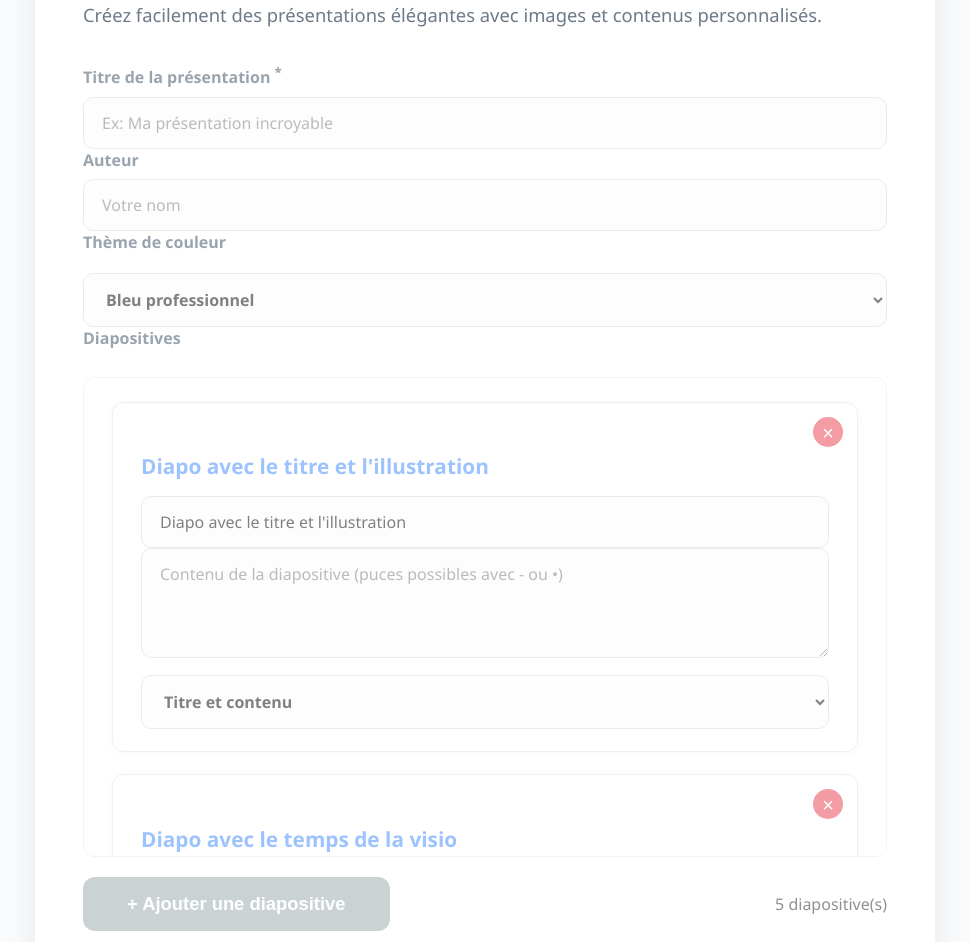
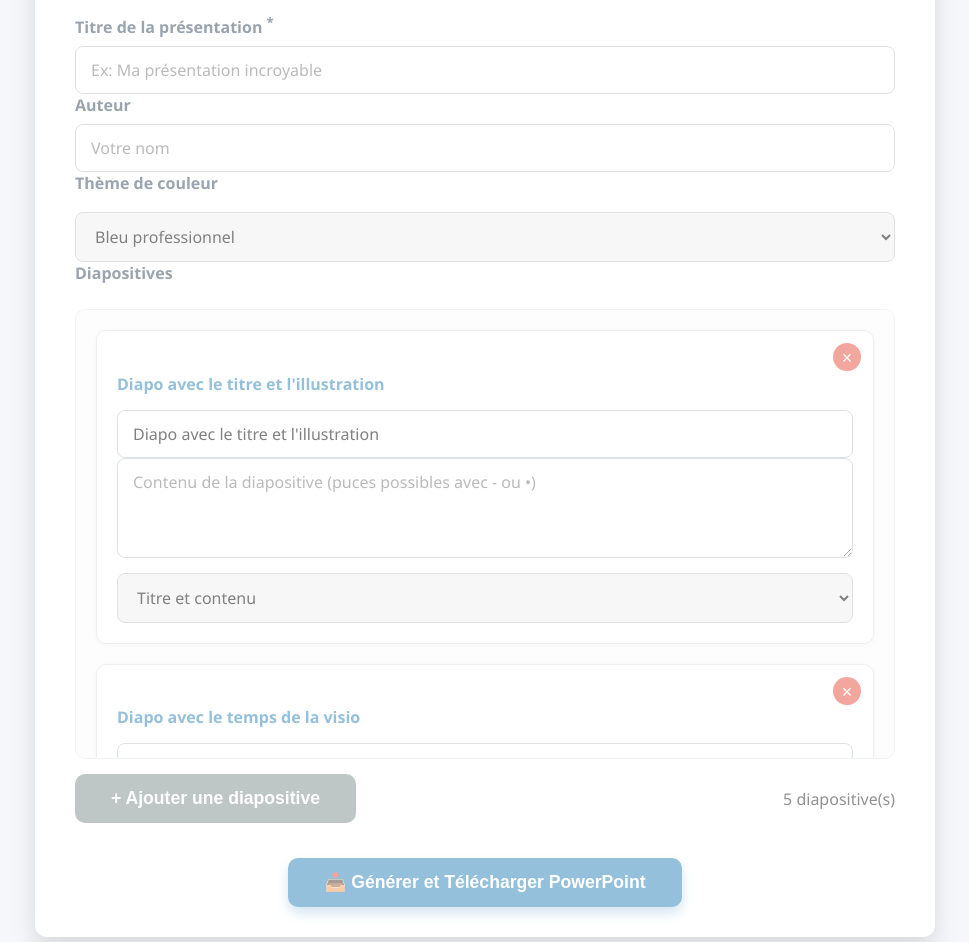
Before and after one commit to silverteacher/diaporamas, a plain HTML site: page index.html in a window 1280 px wide. Shown: the part 183-1125 px from the top of the page, without its empty margins (155-1124 px from the left). Drawn offline with Linux system fonts and the light colour scheme.

Commit message:
Update index.html

```diff
--- a/index.html
+++ b/index.html
@@ -3,7 +3,7 @@
 <head>
 <meta charset="UTF-8" />
 <meta name="viewport" content="width=device-width, initial-scale=1" />
-<title>Générateur PowerPoint Moderne et Sobre</title>
+<title>Générateur PowerPoint Moderne</title>
 <script src="https://cdn.jsdelivr.net/gh/gitbrent/pptxgenjs/dist/pptxgen.bundle.js"></script>
 <style>
   /* Reset & base */
@@ -13,149 +13,138 @@
   body {
     margin: 0; padding: 0;
     font-family: 'Segoe UI', Tahoma, Geneva, Verdana, sans-serif;
-    background: #f9fafb;
+    background: #f5f7fa;
     color: #222;
     min-height: 100vh;
     display: flex;
     justify-content: center;
-    padding: 40px 20px;
+    align-items: flex-start;
+    padding: 30px 15px;
   }
   .container {
-    background: #fff;
+    background: white;
     max-width: 900px;
     width: 100%;
-    border-radius: 14px;
-    box-shadow: 0 14px 30px rgba(0,0,0,0.07);
-    padding: 36px 48px;
+    border-radius: 12px;
+    box-shadow: 0 12px 24px rgba(0,0,0,0.12);
+    padding: 30px 40px;
   }
   h1 {
-    font-weight: 700;
-    font-size: 2.8rem;
+    font-weight: 600;
     color: #2c3e50;
-    margin-bottom: 8px;
+    margin-bottom: 5px;
   }
   p.subtitle {
-    color: #6c7a89;
-    font-size: 1.15rem;
-    margin-bottom: 36px;
+    color: #7f8c8d;
+    margin-bottom: 30px;
+    font-size: 1.1rem;
   }
   label {
     display: block;
     font-weight: 600;
     margin-bottom: 8px;
     color: #34495e;
-    font-size: 1rem;
   }
   input[type="text"], select, textarea {
     width: 100%;
-    padding: 14px 18px;
-    border: 1.5px solid #d1d8de;
-    border-radius: 10px;
+    padding: 12px 15px;
+    border: 1.8px solid #bdc3c7;
+    border-radius: 8px;
     font-size: 1rem;
+    transition: border-color 0.3s ease;
     font-family: inherit;
-    transition: border-color 0.3s ease, box-shadow 0.3s ease;
-    background: #fafbfc;
+    resize: vertical;
   }
   input[type="text"]:focus, select:focus, textarea:focus {
-    border-color: #3a86ff;
+    border-color: #2980b9;
     outline: none;
-    box-shadow: 0 0 10px rgba(58, 134, 255, 0.3);
-    background: #fff;
+    box-shadow: 0 0 8px rgba(41, 128, 185, 0.3);
   }
   textarea {
-    min-height: 110px;
-    resize: vertical;
+    min-height: 100px;
   }
   .slides-container {
-    margin-top: 28px;
-    border: 1.8px solid #e1e8ed;
-    border-radius: 12px;
-    padding: 24px 28px;
-    background: #fefefe;
-    max-height: 480px;
+    margin-top: 25px;
+    border: 1px solid #dfe6e9;
+    border-radius: 10px;
+    padding: 20px;
+    background: #fafafa;
+    max-height: 450px;
     overflow-y: auto;
   }
   .slide-item {
-    background: #fff;
-    border: 1px solid #d8dee6;
-    border-radius: 12px;
-    padding: 22px 28px;
-    margin-bottom: 22px;
+    background: white;
+    border: 1px solid #dcdde1;
+    border-radius: 10px;
+    padding: 20px;
+    margin-bottom: 20px;
     position: relative;
-    box-shadow: 0 2px 8px rgba(0,0,0,0.04);
-    transition: box-shadow 0.3s ease;
-  }
-  .slide-item:hover {
-    box-shadow: 0 4px 16px rgba(0,0,0,0.08);
+    box-shadow: 0 1px 4px rgba(0,0,0,0.05);
   }
   .slide-item h4 {
-    margin-bottom: 16px;
-    color: #3a86ff;
-    font-weight: 700;
-    font-size: 1.3rem;
+    margin-bottom: 15px;
+    color: #2980b9;
+    font-weight: 600;
   }
   .remove-slide {
     position: absolute;
-    top: 14px;
-    right: 14px;
-    background: #e63946;
+    top: 12px;
+    right: 12px;
+    background: #e74c3c;
     border: none;
     color: white;
-    width: 30px;
-    height: 30px;
+    width: 28px;
+    height: 28px;
     border-radius: 50%;
-    font-size: 20px;
+    font-size: 18px;
     cursor: pointer;
-    line-height: 30px;
+    line-height: 28px;
     text-align: center;
     transition: background-color 0.3s ease;
   }
   .remove-slide:hover {
-    background: #b8323a;
+    background: #c0392b;
   }
   select {
-    margin-top: 12px;
-    font-weight: 600;
+    margin-top: 10px;
   }
   .image-upload {
-    margin-top: 14px;
+    margin-top: 12px;
     display: flex;
     align-items: center;
-    gap: 14px;
+    gap: 12px;
   }
   .image-upload label {
-    background: #3a86ff;
+    background: #2980b9;
     color: white;
-    padding: 9px 22px;
-    border-radius: 12px;
+    padding: 8px 18px;
+    border-radius: 8px;
     cursor: pointer;
-    font-weight: 700;
-    font-size: 0.95rem;
+    font-weight: 600;
+    font-size: 0.9rem;
     user-select: none;
     transition: background-color 0.3s ease;
   }
   .image-upload label:hover {
-    background: #2c6fd6;
+    background: #1c5980;
   }
   .image-upload input[type="file"] {
     display: none;
   }
   .image-preview {
-    max-width: 140px;
-    max-height: 90px;
-    border-radius: 8px;
-    border: 1.5px solid #cbd6e2;
+    max-width: 120px;
+    max-height: 80px;
+    border-radius: 6px;
+    border: 1px solid #ccc;
     object-fit: contain;
     display: none;
-    box-shadow: 0 2px 6px rgba(0,0,0,0.1);
   }
   .image-info {
     font-size: 0.85rem;
-    color: #7a8a99;
-    font-style: italic;
+    color: #7f8c8d;
   }
   .controls {
-    margin-top: 20px;
+    margin-top: 15px;
     display: flex;
     justify-content: space-between;
     align-items: center;
@@ -163,44 +152,44 @@
   button.btn {
     cursor: pointer;
     border: none;
-    border-radius: 12px;
+    border-radius: 10px;
     font-weight: 700;
-    font-size: 1.15rem;
-    padding: 16px 44px;
+    font-size: 1.1rem;
+    padding: 14px 36px;
     transition: background-color 0.3s ease, box-shadow 0.3s ease;
   }
   button.btn-primary {
-    background-color: #3a86ff;
+    background-color: #2980b9;
     color: white;
-    box-shadow: 0 8px 18px rgba(58, 134, 255, 0.4);
+    box-shadow: 0 6px 12px rgba(41, 128, 185, 0.4);
   }
   button.btn-primary:hover {
-    background-color: #2c6fd6;
-    box-shadow: 0 10px 22px rgba(44, 111, 214, 0.6);
+    background-color: #1c5980;
+    box-shadow: 0 8px 16px rgba(28, 89, 128, 0.6);
   }
   button.btn-secondary {
-    background-color: #95a5a6;
+    background-color: #7f8c8d;
     color: white;
   }
   button.btn-secondary:hover {
-    background-color: #7f8c8d;
+    background-color: #636e72;
   }
   .loading {
-    margin-top: 24px;
+    margin-top: 20px;
     display: none;
     align-items: center;
-    gap: 12px;
-    color: #3a86ff;
-    font-weight: 700;
+    gap: 10px;
+    color: #2980b9;
+    font-weight: 600;
   }
   .loading.active {
     display: flex;
   }
   .spinner {
-    width: 24px;
-    height: 24px;
-    border: 3.5px solid #dce6f0;
-    border-top-color: #3a86ff;
+    width: 22px;
+    height: 22px;
+    border: 3px solid #dfe6e9;
+    border-top-color: #2980b9;
     border-radius: 50%;
     animation: spin 1s linear infinite;
   }
@@ -208,16 +197,15 @@
     to { transform: rotate(360deg); }
   }
   .success-message {
-    margin-top: 24px;
-    background-color: #d4f7dc;
-    border: 1.8px solid #27ae60;
+    margin-top: 20px;
+    background-color: #dff9d6;
+    border: 1.5px solid #27ae60;
     color: #27ae60;
     font-weight: 700;
-    padding: 16px 22px;
-    border-radius: 12px;
+    padding: 15px 20px;
+    border-radius: 10px;
     display: none;
     text-align: center;
-    font-size: 1.1rem;
   }
   .success-message.active {
     display: block;
@@ -225,11 +213,11 @@
 </style>
 </head>
 <body>
-  <main class="container" role="main" aria-label="Générateur de présentation PowerPoint moderne">
+  <div class="container" role="main" aria-label="Générateur de présentation PowerPoint">
     <h1>Générateur PowerPoint</h1>
-    <p class="subtitle">Créez facilement des présentations élégantes avec images et contenus personnalisés.</p>
+    <p class="subtitle">Créez vos présentations personnalisées simplement, avec images et contenus.</p>
 
-    <form id="presentationForm" style="opacity: 0.5;">
+    <form id="presentationForm" aria-describedby="formInstructions" style="opacity: 0.5;">
       <div class="form-group">
         <label for="title">Titre de la présentation <sup aria-label="obligatoire">*</sup></label>
         <input type="text" id="title" name="title" placeholder="Ex: Ma présentation incroyable" required autocomplete="off" />
@@ -260,7 +248,7 @@
         </div>
       </div>
 
-      <div style="text-align:center; margin-top: 40px;">
+      <div style="text-align:center; margin-top: 35px;">
         <button type="submit" class="btn btn-primary" aria-label="Générer et télécharger la présentation PowerPoint">📥 Générer et Télécharger PowerPoint</button>
       </div>
 
@@ -273,7 +261,7 @@
         ✅ Présentation générée avec succès ! Le téléchargement va commencer automatiquement.
       </div>
     </form>
-  </main>
+  </div>
 
 <script>
   let slideCounter = 0;
@@ -298,6 +286,7 @@
     "Diapo contact"
   ];
 
+  // Ajoute une diapositive, optionnellement avec titre par défaut
   function addSlide(defaultTitle = "") {
     slideCounter++;
     const container = document.getElementById('slidesContainer');
@@ -357,6 +346,7 @@
     document.getElementById('slideCount').textContent = `${count} diapositive(s)`;
   }
 
+  // Initialise le formulaire avec les diapositives par défaut
   document.addEventListener('DOMContentLoaded', () => {
     checkLibraryLoaded();
     defaultSlides.forEach(title => addSlide(title));
@@ -402,7 +392,7 @@
 
       // Génère toutes les diapositives saisies (fixes + ajoutées)
       const slides = document.querySelectorAll('.slide-item');
-      const slidePromises = Array.from(slides).map(async (slideElem) => {
+      const slidePromises = Array.from(slides).map(async (slideElem, idx) => {
         const inputs = slideElem.querySelectorAll('input[type="text"], textarea, select');
         const slideTitle = inputs[0].value.trim();
         const slideContent = inputs[1].value.trim();
```
